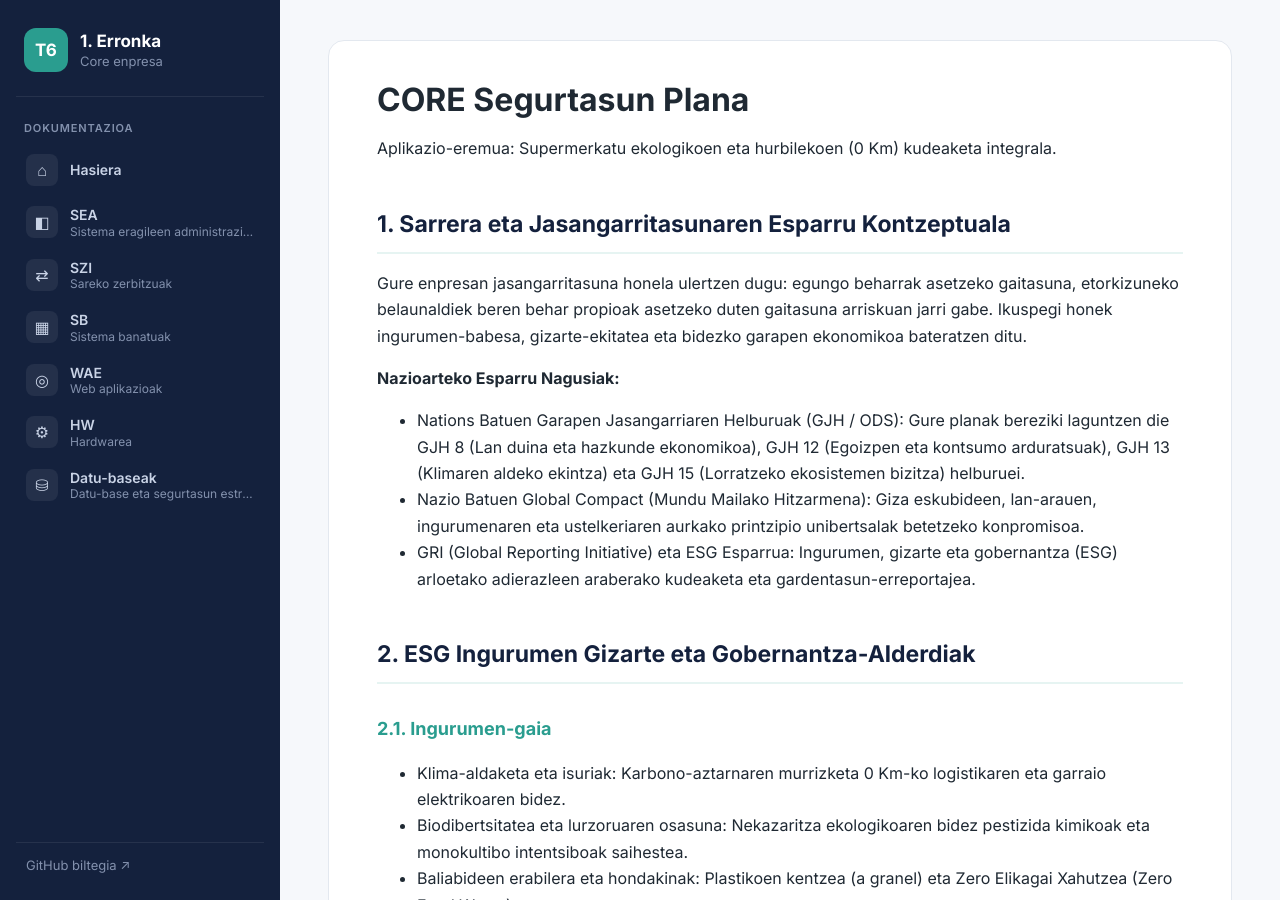
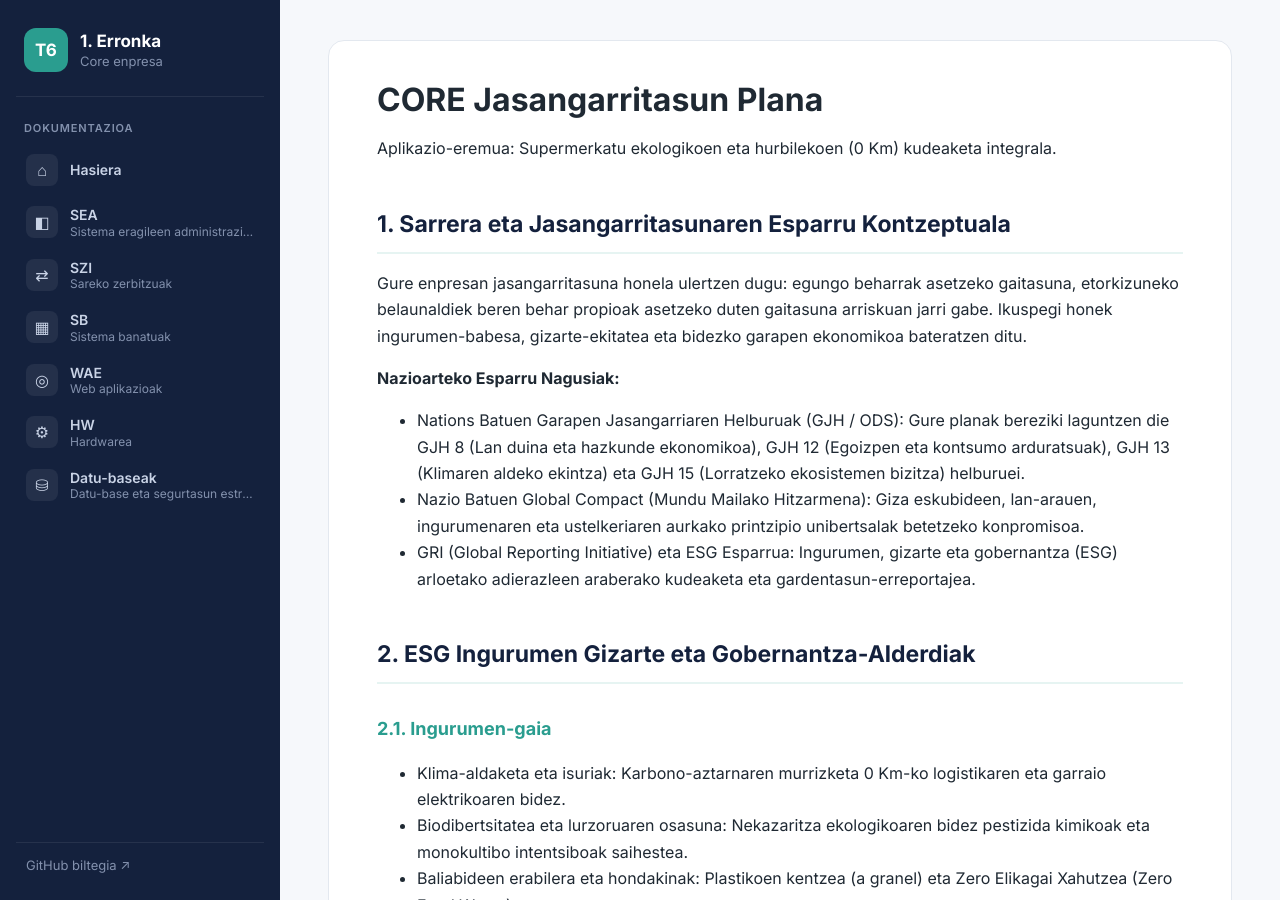
Before and after one commit to barrerourtzi-dotcom/Erronka1_T6, a Jekyll site: the page built from Jasangarritasun_Plana-Core.md, in a window 1280 px wide and 900 px high. Built offline with Jekyll 4.4.1, drawn with Linux system fonts in a browser that asks for light colours; our own code applies the rules of GitHub Pages for plain Markdown files.

Commit message:
Update Jasangarritasun_Plana-Core.md

```diff
--- a/Jasangarritasun_Plana-Core.md
+++ b/Jasangarritasun_Plana-Core.md
@@ -1,4 +1,4 @@
-# CORE Segurtasun Plana
+# CORE Jasangarritasun Plana
 
 Aplikazio-eremua: Supermerkatu ekologikoen eta hurbilekoen (0 Km) kudeaketa integrala.
 
```
